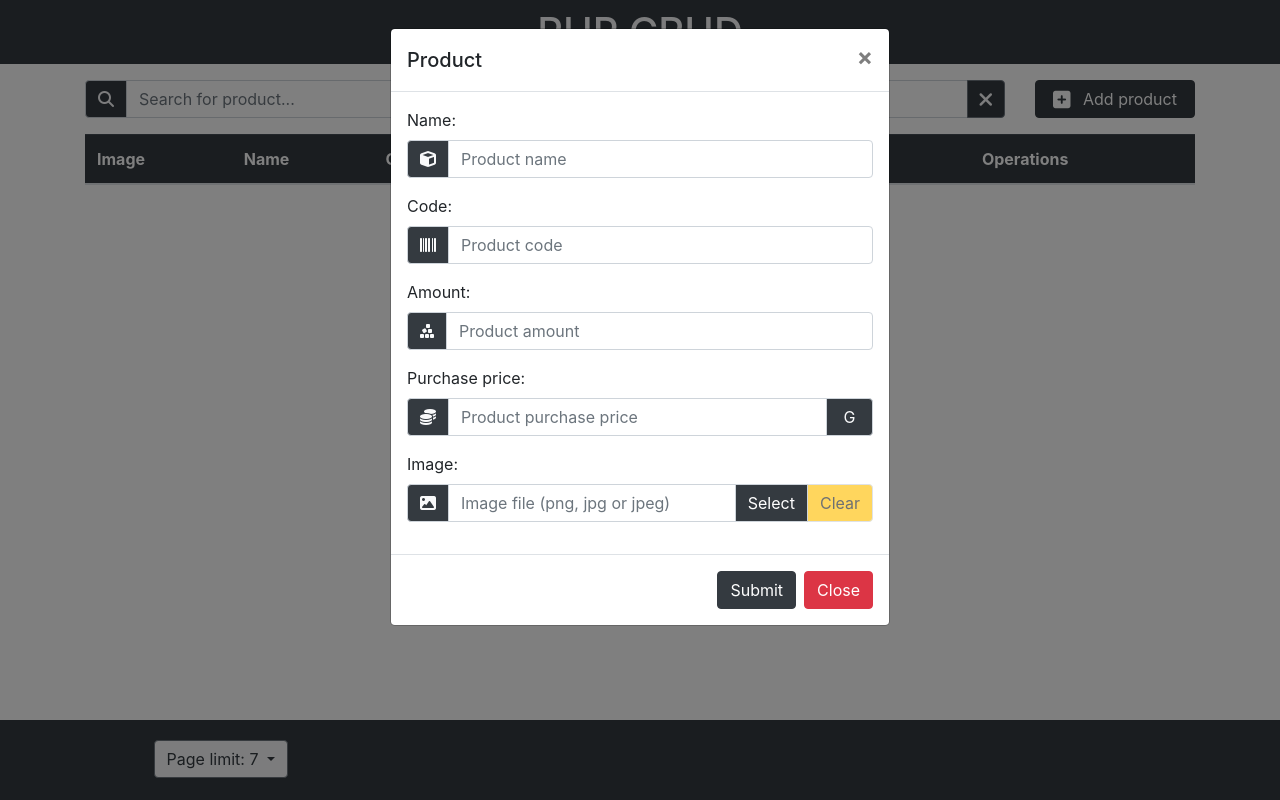
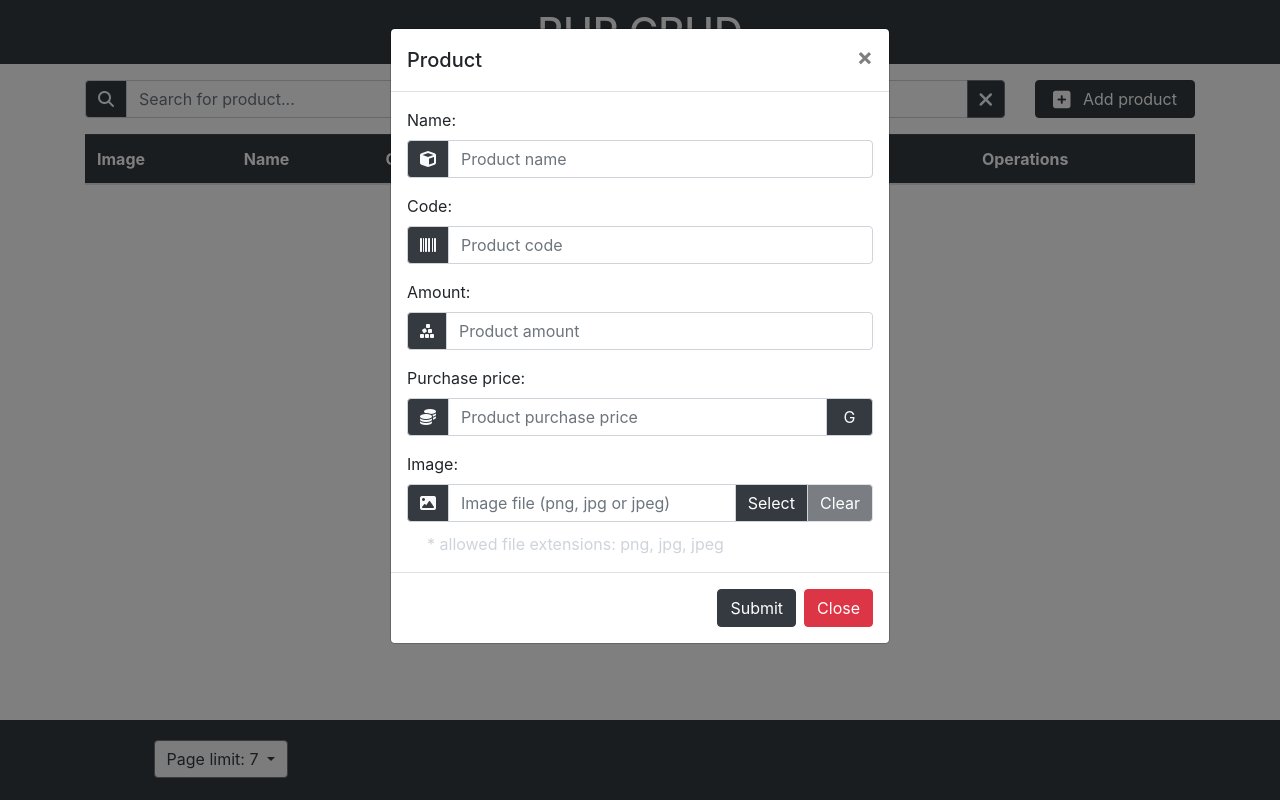
Before and after one commit to shabagu/php-crud, a PHP site: page / in a window 1280 px wide, after a click on "Add product". Run offline with PHP 8.4, Linux system fonts and the light colour scheme; data that the repository does not hold is empty; some libraries are stand-ins or nearby versions.

Commit message:
modal form improvements

```diff
--- a/components/modalForm.html
+++ b/components/modalForm.html
@@ -120,12 +120,18 @@
                   id="product-image"
                   name="image"
                 >
-                <label class="custom-file-label" for="product-image">Image file (png, jpg or jpeg)</label>
+                <label class="custom-file-label" for="product-image" label-content="Select">
+                  Image file (png, jpg or jpeg)
+                </label>
               </div>
               <div class="input-group-append">
-                <!-- todo: clear image button -->
-                <button class="btn btn-warning" type="button" id="product-image-clear" disabled>Clear</button>
+                <button class="btn btn-dark" type="button" id="product-image-clear">
+                  Clear
+                </button>
               </div>
+            </div>
+            <div class="custom-file-caption">
+              allowed file extensions: png, jpg, jpeg
             </div>
           </div>
 
--- a/partials/Database.php
+++ b/partials/Database.php
@@ -4,7 +4,7 @@ class Database
   private $dbserver = "localhost";
   private $dbuser = "root";
   private $dbpassword = "";
-  private $dbname = "phpcrudproduct";
+  private $dbname = "phpcrud";
   protected $connection;
 
   public function __construct() {
--- a/scripts/script.js
+++ b/scripts/script.js
@@ -61,12 +61,18 @@ $(document).ready(function() {
         // console.log("Data successfully loaded!")
         // console.log(response)
         if (response) {
+          $("#product-id").val(response.id)
           $("#product-name").val(response.name)
           $("#product-code").val(response.code)
           $("#product-amount").val(response.amount)
           $("#product-purchase-price").val(response.purchase_price)
-          $("#product-id").val(response.id)
-          $("#product-image").next().text(response.image_initial)
+          if (response.image) {
+            $(".custom-file-label").attr("label-content", "Change")
+            $("#product-image").next().text(response.image_initial)
+          } else {
+            $(".custom-file-label").attr("label-content", "Select")
+            $("#product-image").next().text("NO IMAGE")
+          }
           $("#product-image").next().css("color", "#495057")
         }
       },
@@ -209,13 +215,15 @@ $(document).ready(function() {
 
 
 
-  // onclick event for reseting product form when adding new product
+
+  // product form RESET
   $("#product-add-button").on("click", function() {
     $("#product-form")[0].reset()
     $("#product-image").next().css("color", "#6c757d")
     $("#product-image").next().text("Image file (png, jpg or jpeg)")
     $("#product-image-clear").prop("disabled", true)
     $("#product-id").val("")
+    $(".custom-file-label").attr("label-content", "Select")
   })
 
   // onclick event for pagination
@@ -247,6 +255,7 @@ $(document).ready(function() {
     $(this).next().css("color", "#495057")
     $(this).next().text(fileName)
     $("#product-image-clear").prop("disabled", false)
+    $(".custom-file-label").attr("label-content", "Change")
   })
 
   // onclick event for clearing image
@@ -259,6 +268,7 @@ $(document).ready(function() {
       $("#product-image").next().css("color", "#6c757d")
       $("#product-image").next().text("Image file (png, jpg or jpeg)")
       $("#product-image-clear").prop("disabled", true)
+      $(".custom-file-label").attr("label-content", "Select")
     } else {
 
       // deleting file for existing product
@@ -432,12 +442,12 @@ function createToast(message, action) {
   })
 }
 
-// todo: create no-image image (image-placeholder)
+// todo: set page limit in cookie (???)
 
-// todo: set page limit in cookie
+// todo: set pagination width limits (???)
 
-// todo: set pagination width limits
+// todo: deleting image files from uploads folder on server
 
-// todo: deleting image files from uploads
+// todo: deleting image function for existing products
 
-// todo: deleting image function
+// todo: table columns fixed width
--- a/style/bootstrap-override.css
+++ b/style/bootstrap-override.css
@@ -27,20 +27,18 @@
     color: #cbced1 !important;
 }
 
+
 /* file input changing */
 .custom-file-label::after {
   color: white;
   background-color: #343a40;
-  content: "Select" !important;
+  content: attr(label-content) !important;
 }
 .custom-file-label {
     color: #6c757d;
 }
 .custom-file input:hover {
-    cursor: pointer;
-}
-#product-image-clear {
-    border: 1px solid #ced4daff !important;
+    cursor: pointer !important;
 }
 
 
@@ -52,3 +50,13 @@
 #product-table tr td:last-child {
     user-select: none !important;
 }
+
+
+
+.form-group:last-child {
+    margin-bottom: 0 !important;
+}
+
+#product-image-clear {
+    border: 1px solid #ced4daff !important;
+}
--- a/style/style.css
+++ b/style/style.css
@@ -16,6 +16,26 @@ img {
   height: 120px;
 }
 
+#product-table {
+  margin-bottom: 80px;
+}
+
+.custom-file-caption::before {
+  content: "*";
+}
+.custom-file-caption {
+  margin-left: 20px;
+  margin-top: 10px;
+  color: #ced4da;
+  transition: color 500ms ease-out;
+}
+.custom-file-caption:hover {
+  color: #343a40;
+  transition: color 500ms ease-out;
+}
+
+
+
 #toast-container {
   position: fixed;
   right: 0;
@@ -31,6 +51,7 @@ img {
   align-items: flex-end;
 
   pointer-events: none;
+  z-index: 100;
 }
 
 .toast-box {
@@ -47,6 +68,9 @@ img {
   pointer-events: all;
 }
 
+
+
+
 #pagination-menu {
   position: fixed;
   bottom: 0;
@@ -59,7 +83,7 @@ img {
   padding: 20px 12vw 20px 12vw;
   background-color: #343a40;
 
-  z-index: 100;
+  z-index: 3;
 }
 
 #pagination-pages-box {
@@ -68,7 +92,3 @@ img {
   left: 0;
   right: 0;
 }
-
-#product-table {
-  margin-bottom: 80px;
-}
```
